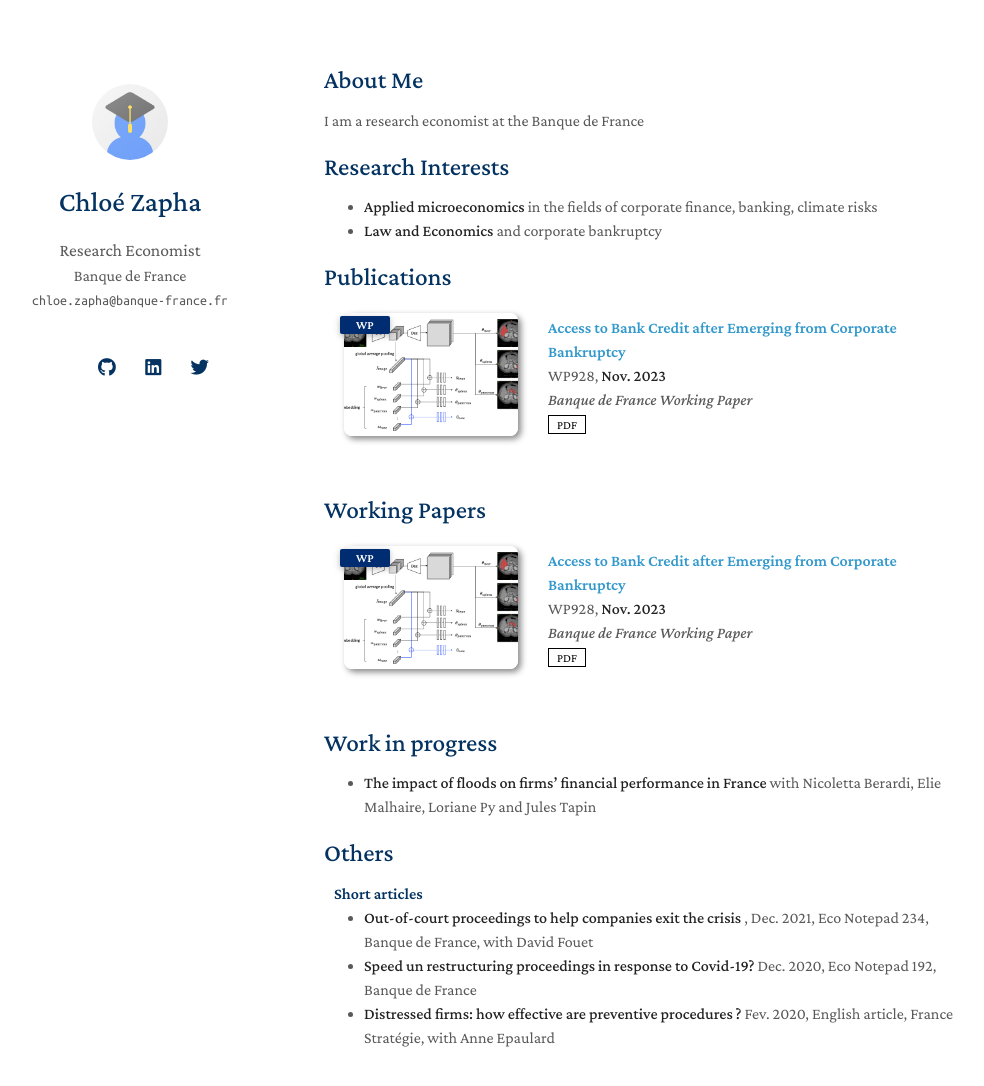
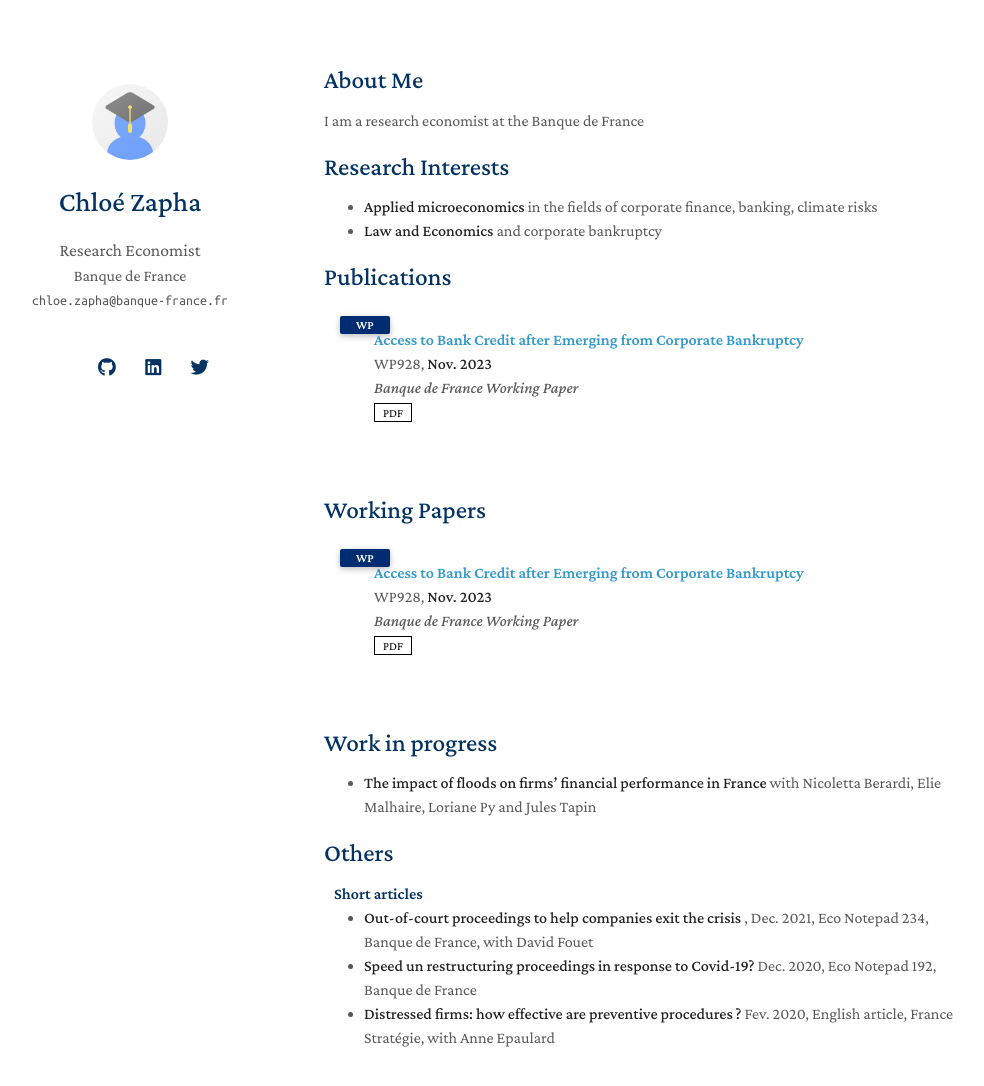
Before and after one commit to czapha/monsite, a Jekyll site: the page built from index.md, in a window 1280 px wide and 1129 px high. Shown: the top 1086 px of the window, without its empty margins (146-1130 px from the left). Built offline with Jekyll 4.4.1, drawn with Linux system fonts in a browser that asks for light colours; nearby versions of some CDN libraries; a style sheet for code colours, icons or effects is not loaded; our own code applies the rules of GitHub Pages for plain Markdown files.

Commit message:
Update publications.yml

```diff
--- a/_data/publications.yml
+++ b/_data/publications.yml
@@ -7,7 +7,7 @@ main:
     pdf: https://www.banque-france.fr/fr/publications-et-statistiques/publications/acces-au-credit-bancaire-des-entreprises-en-restructuration
     #code: https://github.com/MrGiovanni/ContinualLearning
     #bibtex: https://bib.yliu.me/MICCAI23.txt
-    image: ./assets/img/teaser_example_2.png
+    #image: ./assets/img/teaser_example_2.png
     #notes: Early Accept
 
   #- title: Corporate Bankruptcy and the (In-)Efficiency of Small Commercial Courts
```
